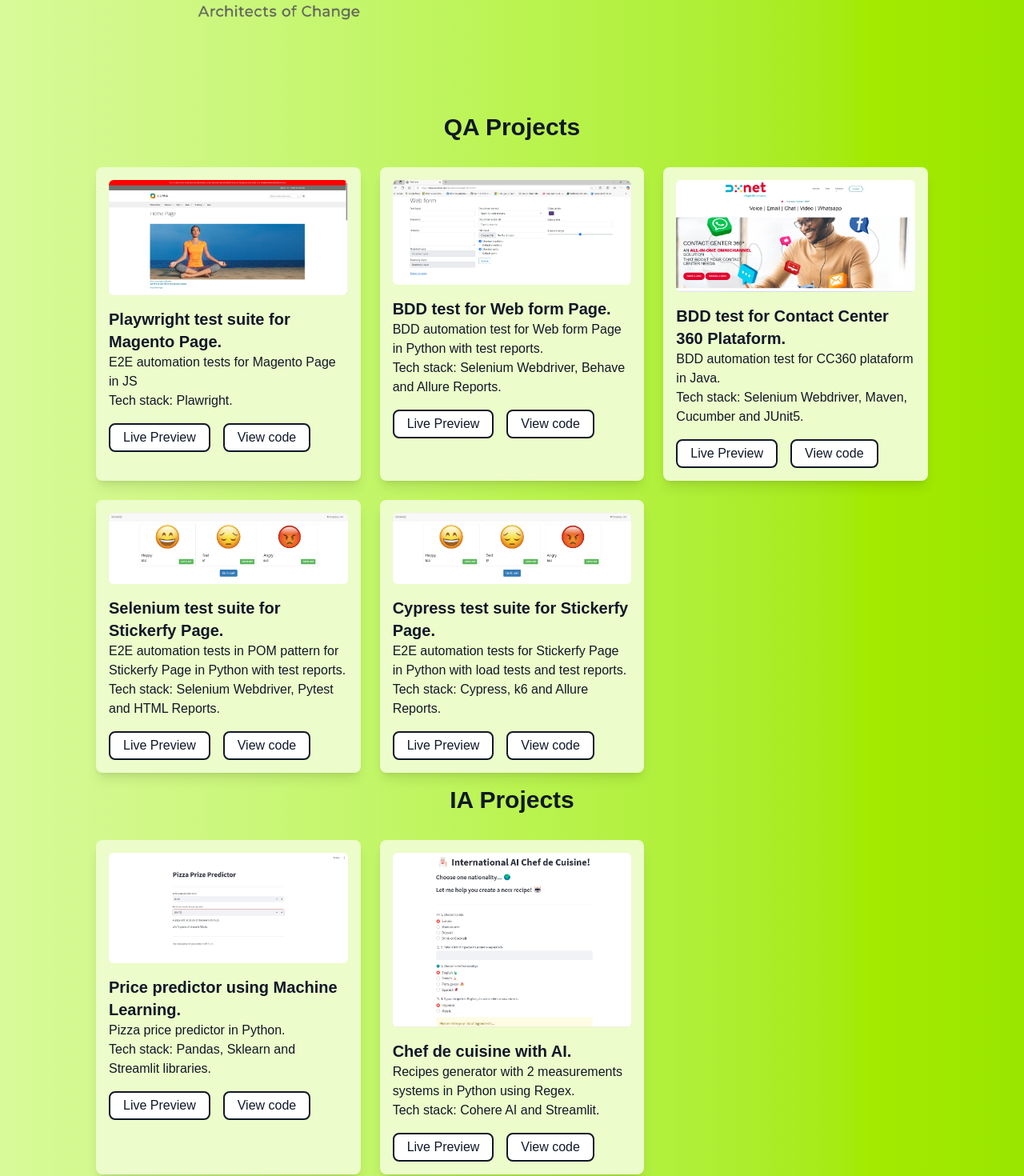
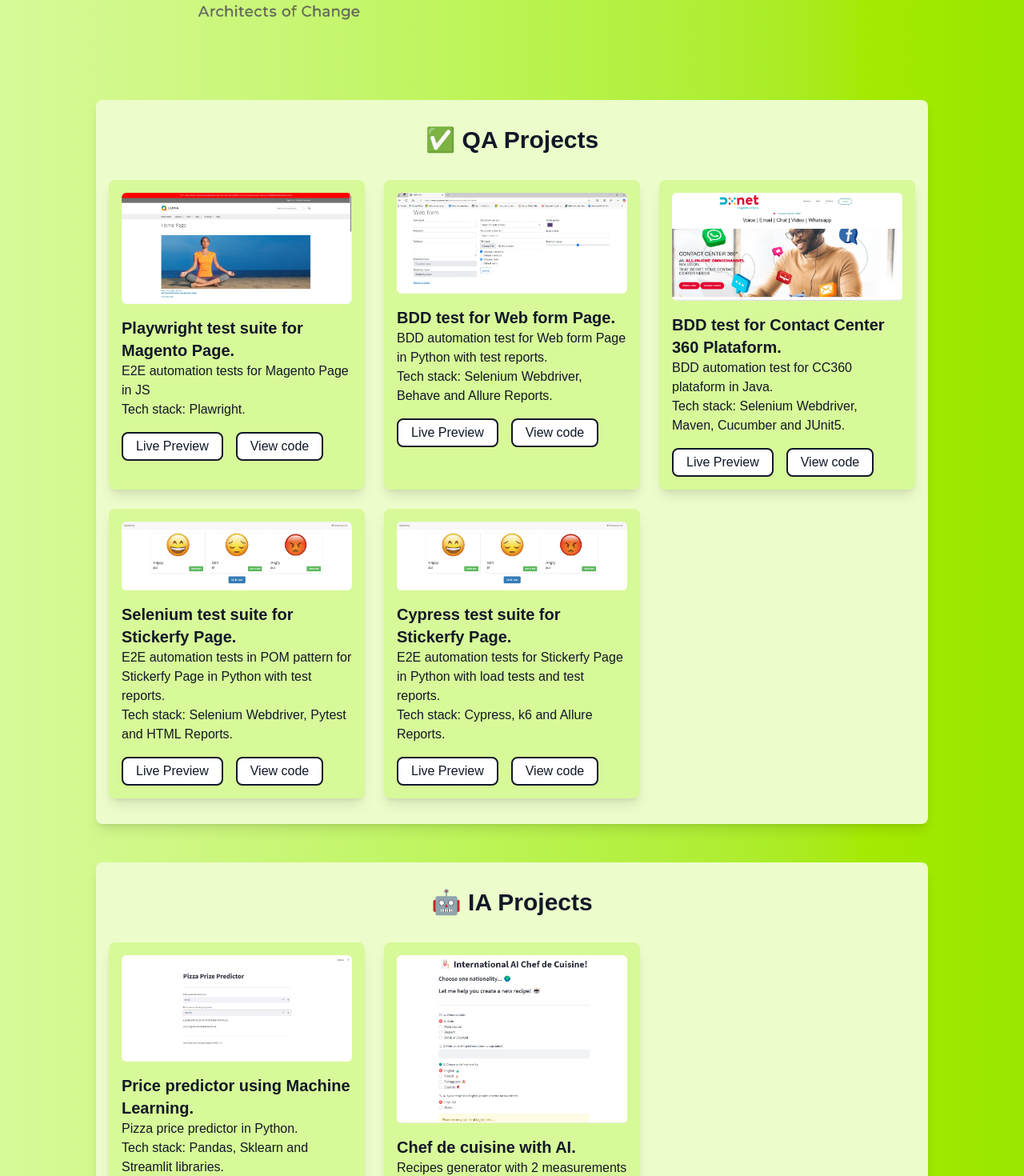
Before and after one commit to alisson-t-bucchi/portfolio-react-js, a React (Vite) app: page / in a window 1280 px wide. Shown: the part 1712-3182 px from the top of the page at 80% size. Built offline with nearby package versions, Linux system fonts and the light colour scheme; a web font is replaced by a local one.

Commit message:
creating project boards

```diff
--- a/src/components/AboutMe.jsx
+++ b/src/components/AboutMe.jsx
@@ -23,7 +23,7 @@ export default function AboutMe() {
               with expertise in Network Management and Programming (C, Python, Java).
             </p>
             <p className=" mt-4 text-xl lg:text-justify">
-              I am currently QA Tester, and Data Integration Developer working with automated testing, data development to enhance software efficiency and scalability.
+              I am currently Software QA Tester, and Data Integration Developer working with automated testing, data development to enhance software efficiency and scalability.
               I am in constant professional development to be a Full Stack Developer! 👨🏻‍💻🚀
             </p>
             <p className="mt-4 text-xl lg:text-justify">
--- a/src/components/ProjectCards.jsx
+++ b/src/components/ProjectCards.jsx
@@ -89,11 +89,11 @@ const iaProjects = [
 
 const CardsItems = ({image, title, description, technologies, video, code}) => {
     return (
-    <div className="shadow-lg rounded-lg p-4 bg-lime-100">
+    <div className="shadow-lg rounded-lg p-4 bg-lime-200">
         <img src={image} alt="Project" className="rounded-md" />
         <h4 className="mt-4 text-xl font-bold">{title}</h4>
         <p className="text-l">{description}</p>
-        <p className="text-l hover:text-red-600 transition-colors duration-150 transform hover:scale-105">Tech stack: {technologies}</p>
+        <p className="text-l hover:text-red-600 transition-colors transform hover:scale-100">Tech stack: {technologies}</p>
         <div className="flex space-x-4 mt-4">
             <a href={video} target="_blank" rel="noopener noreferrer" className="bg-white px-4 py-1 rounded-lg border-2">
                 Live Preview
@@ -109,9 +109,9 @@ const CardsItems = ({image, title, description, technologies, video, code}) => {
 export default function Cards() {
     return(
     <>
-        <section id="projects">
-            <h3 className="text-3xl font-bold text-center mb-4 py-4">QA Projects</h3>
-            <div className="grid lg:grid-cols-3 lg:gap-6 md:grid-cols-2 md:gap-6">
+        <section id="projects" className="shadow-lg rounded-lg p-4 bg-lime-100">
+            <h3 className="text-3xl font-bold text-center mb-4 py-4">✅ QA Projects</h3>
+            <div className="grid lg:grid-cols-3 lg:gap-6 md:grid-cols-2 md:gap-6 mb-4">
                 {qaProjects.map((project) => (
                     <CardsItems
                     key={project.id}
@@ -122,11 +122,11 @@ export default function Cards() {
                     video={project.video}
                     code={project.code} />
                     ))}
-                </div>
+            </div>
         </section>
 
-        <section id="projects">
-            <h3 className="text-3xl font-bold text-center mb-4 py-4">IA Projects</h3>
+        <section id="projects" className="shadow-lg rounded-lg p-4 bg-lime-100 mt-12">
+            <h3 className="text-3xl font-bold text-center mb-4 py-4">🤖 IA Projects</h3>
             <div className="grid lg:grid-cols-3 lg:gap-6 md:grid-cols-2 md:gap-6">
                 {iaProjects.map((project) => (
                     <CardsItems
```
